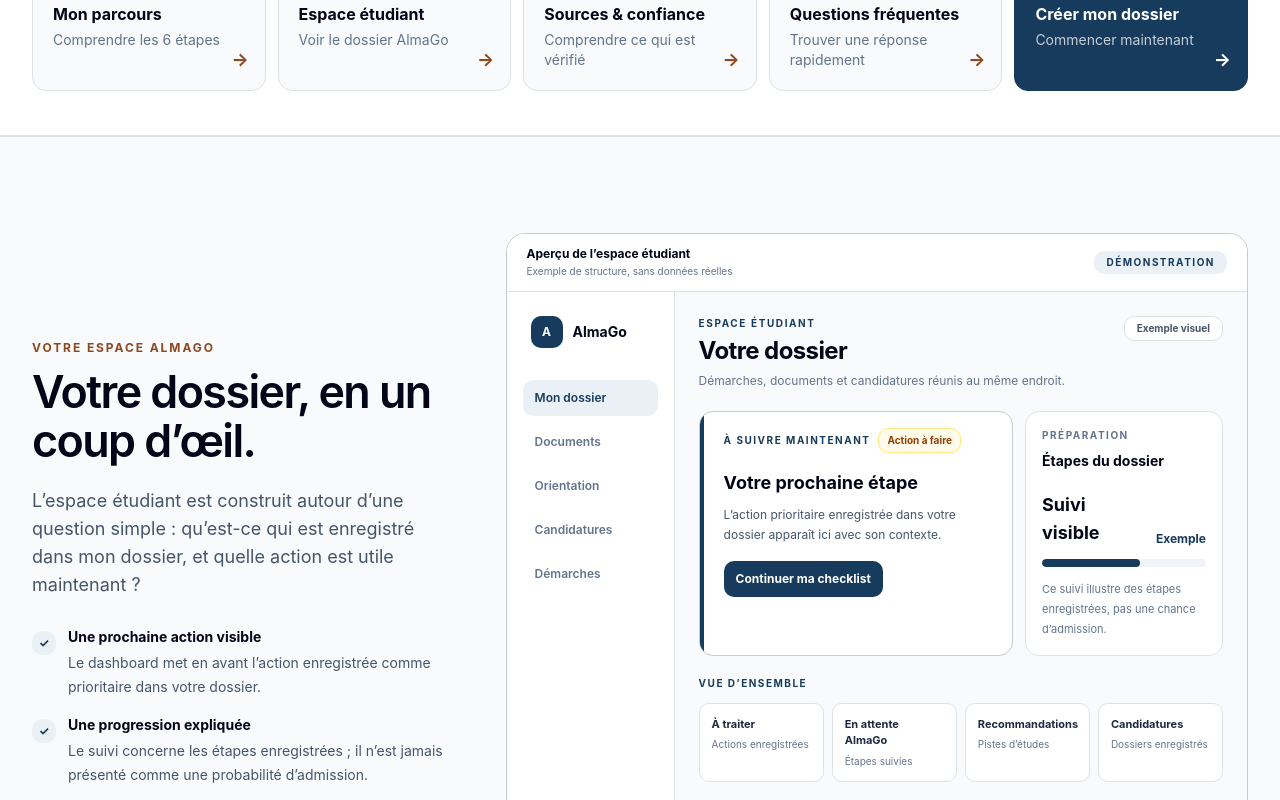
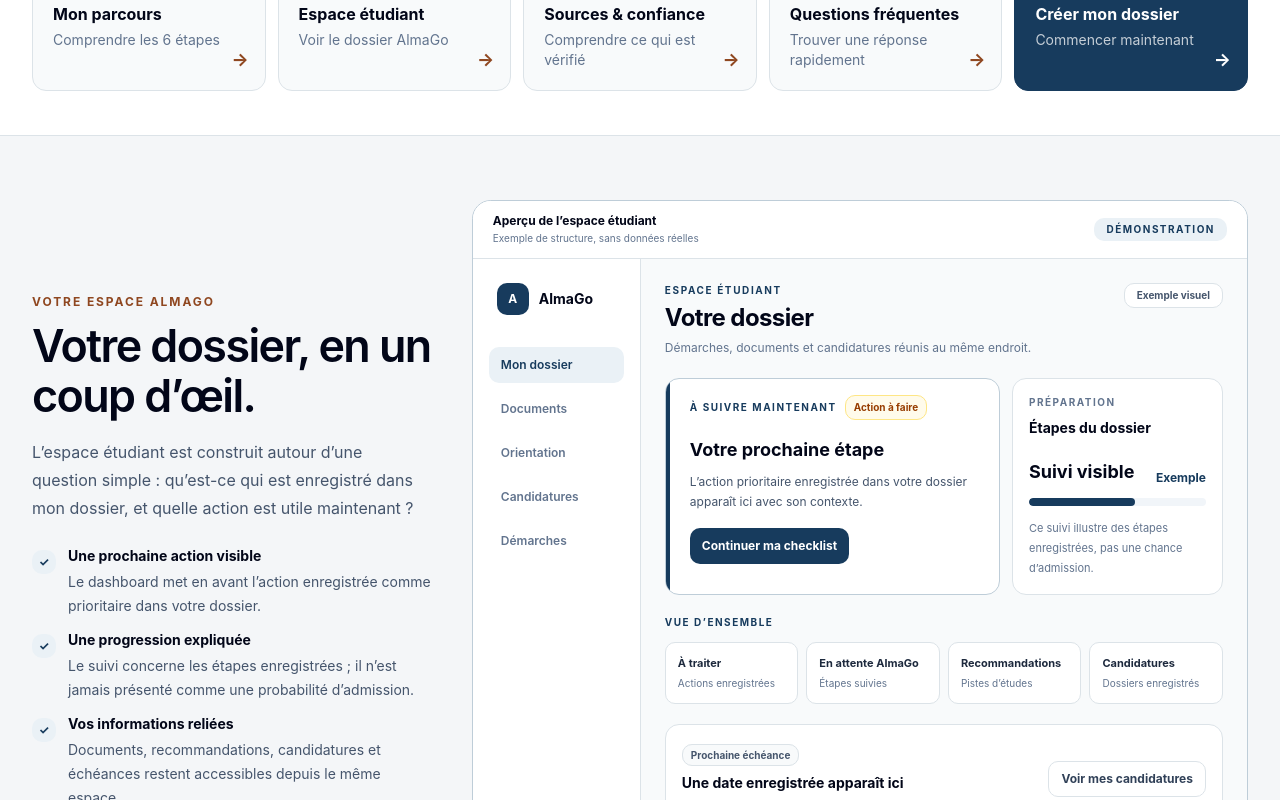
Before and after one commit to almago-platform/AlmaGo, a Next.js app: page / in a window 1280 px wide. Shown: the part 1000-1800 px from the top of the page. Built offline with nearby package versions, Linux system fonts and the light colour scheme.

Commit message:
design(home): tighten product preview and move it into the core flow

```diff
--- a/src/components/public/HomeProductPreview.tsx
+++ b/src/components/public/HomeProductPreview.tsx
@@ -7,18 +7,18 @@ const previewMetrics = [
 
 export function HomeProductPreview() {
   return (
-    <section id="espace" className="border-y border-[var(--border)] bg-[var(--surface-subtle)] py-16 sm:py-20 lg:py-24" aria-labelledby="product-preview-title">
-      <div className="mx-auto grid max-w-7xl gap-10 px-4 sm:px-6 lg:grid-cols-[0.72fr_1.28fr] lg:items-center lg:gap-14 lg:px-8">
+    <section id="espace" className="border-b border-[var(--border)] bg-[#f4f6f8] py-12 sm:py-14 lg:py-16" aria-labelledby="product-preview-title">
+      <div className="mx-auto grid max-w-7xl gap-8 px-4 sm:px-6 lg:grid-cols-[0.68fr_1.32fr] lg:items-center lg:gap-10 lg:px-8">
         <div>
           <p className="eyebrow">Votre espace AlmaGo</p>
           <h2 id="product-preview-title" className="mt-3 max-w-xl text-3xl font-semibold tracking-[-0.035em] text-slate-950 sm:text-4xl lg:text-[2.8rem]">
             Votre dossier, en un coup d’œil.
           </h2>
-          <p className="mt-5 max-w-xl text-base leading-7 text-slate-600 sm:text-lg">
+          <p className="mt-4 max-w-xl text-base leading-7 text-slate-600">
             L’espace étudiant est construit autour d’une question simple : qu’est-ce qui est enregistré dans mon dossier, et quelle action est utile maintenant ?
           </p>
 
-          <ul className="mt-7 space-y-4">
+          <ul className="mt-6 space-y-3">
             <PreviewBenefit title="Une prochaine action visible" text="Le dashboard met en avant l’action enregistrée comme prioritaire dans votre dossier." />
             <PreviewBenefit title="Une progression expliquée" text="Le suivi concerne les étapes enregistrées ; il n’est jamais présenté comme une probabilité d’admission." />
             <PreviewBenefit title="Vos informations reliées" text="Documents, recommandations, candidatures et échéances restent accessibles depuis le même espace." />
```
